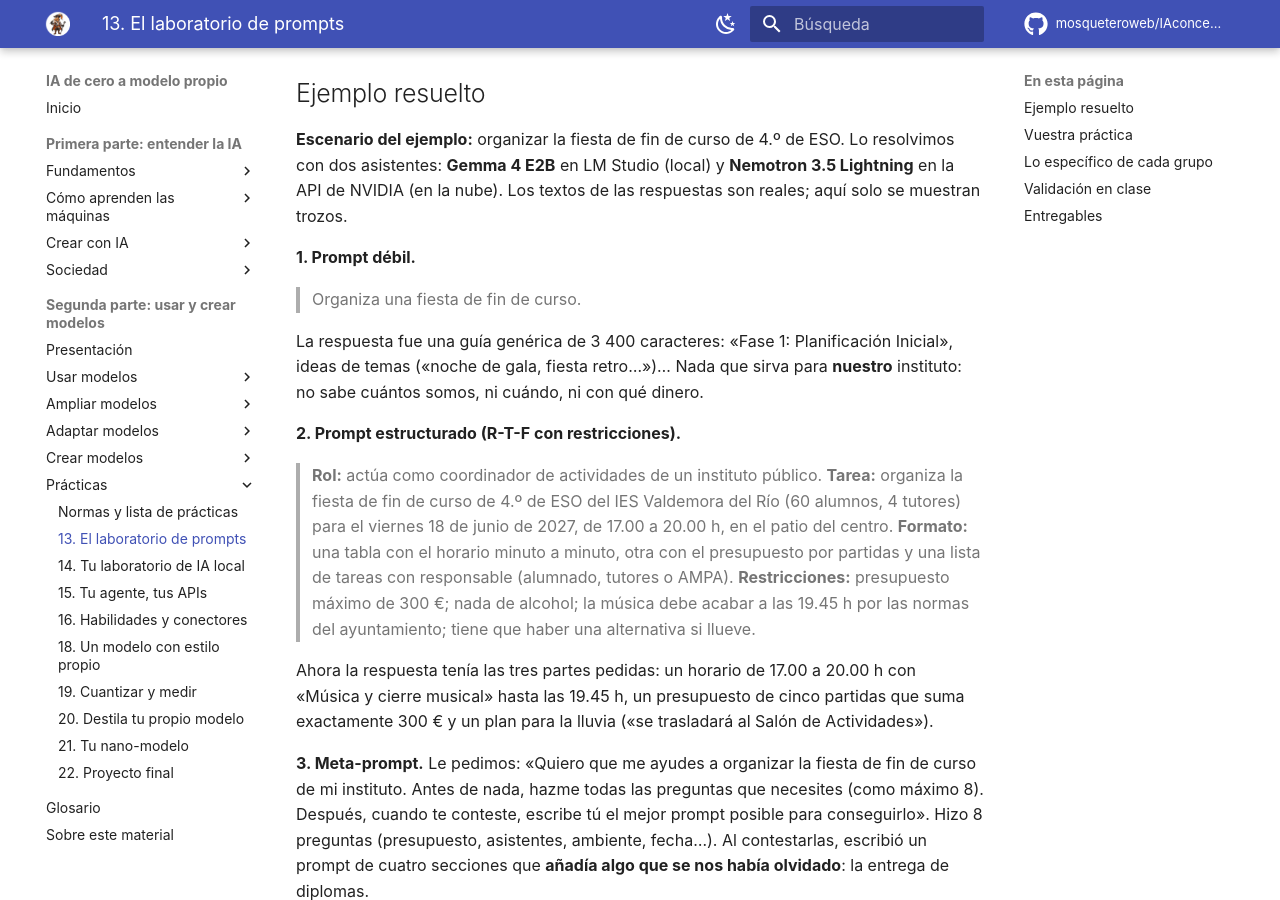
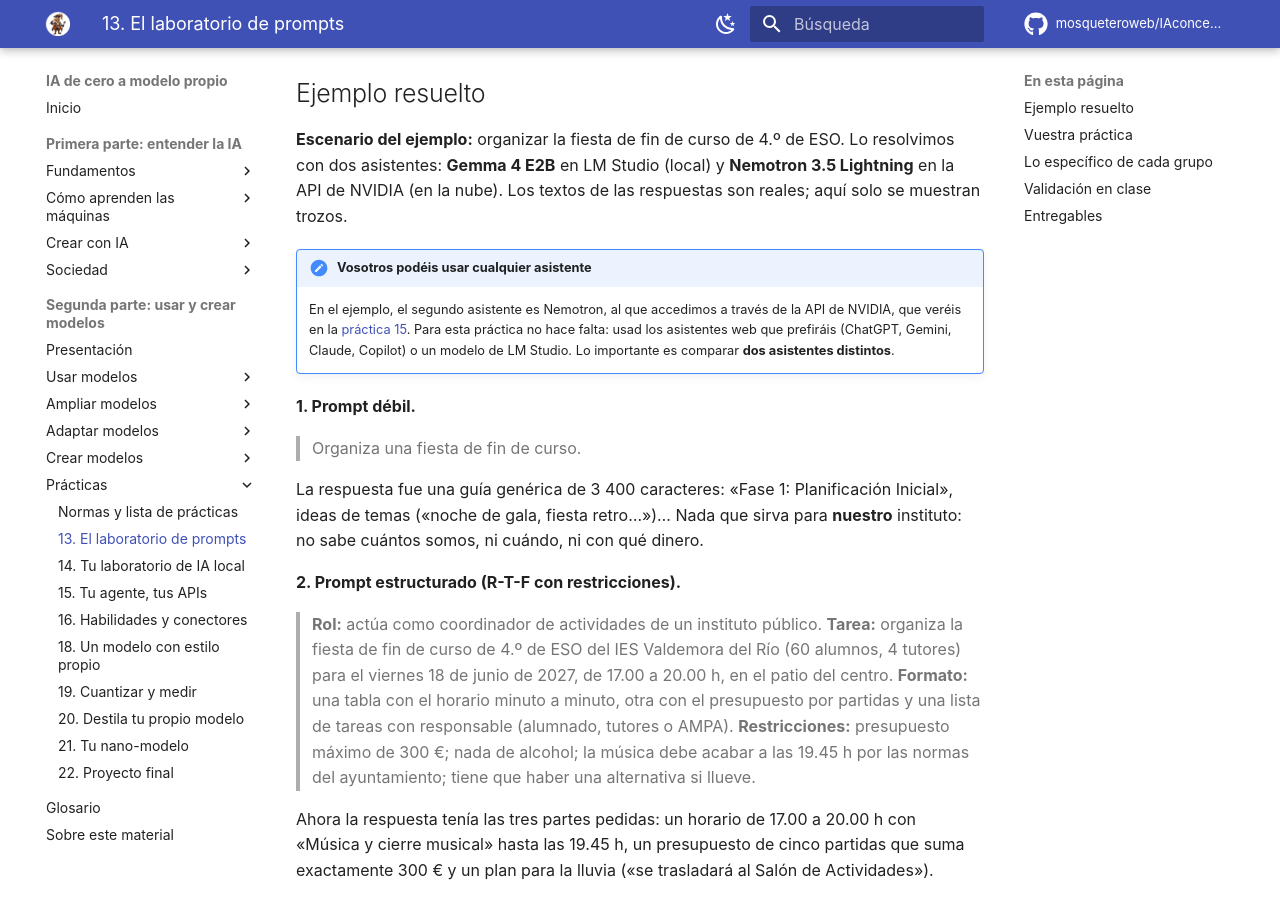
Before and after one commit to mosqueteroweb/IAconceptos, an MkDocs documentation site: the page built from docs/practicas/practica-13.md, in a window 1280 px wide and 900 px high, scrolled down 385 px. Built offline with MkDocs 1.6.1 and Material for MkDocs 9.7.7, drawn with Linux system fonts in a browser that asks for light colours; comment, search, counter and statistics services are not loaded.

Commit message:
Práctica 13: nota sobre el asistente de NVIDIA del ejemplo
Co-Authored-By: Claude Opus 5.5 <noreply@anthropic.com>

```diff
--- a/docs/practicas/practica-13.md
+++ b/docs/practicas/practica-13.md
@@ -10,6 +10,9 @@
 ## Ejemplo resuelto
 
 **Escenario del ejemplo:** organizar la fiesta de fin de curso de 4.º de ESO. Lo resolvimos con dos asistentes: **Gemma 4 E2B** en LM Studio (local) y **Nemotron 3.5 Lightning** en la API de NVIDIA (en la nube). Los textos de las respuestas son reales; aquí solo se muestran trozos.
+
+!!! note "Vosotros podéis usar cualquier asistente"
+    En el ejemplo, el segundo asistente es Nemotron, al que accedimos a través de la API de NVIDIA, que veréis en la [práctica 15](practica-15.md). Para esta práctica no hace falta: usad los asistentes web que prefiráis (ChatGPT, Gemini, Claude, Copilot) o un modelo de LM Studio. Lo importante es comparar **dos asistentes distintos**.
 
 **1. Prompt débil.**
 
```
